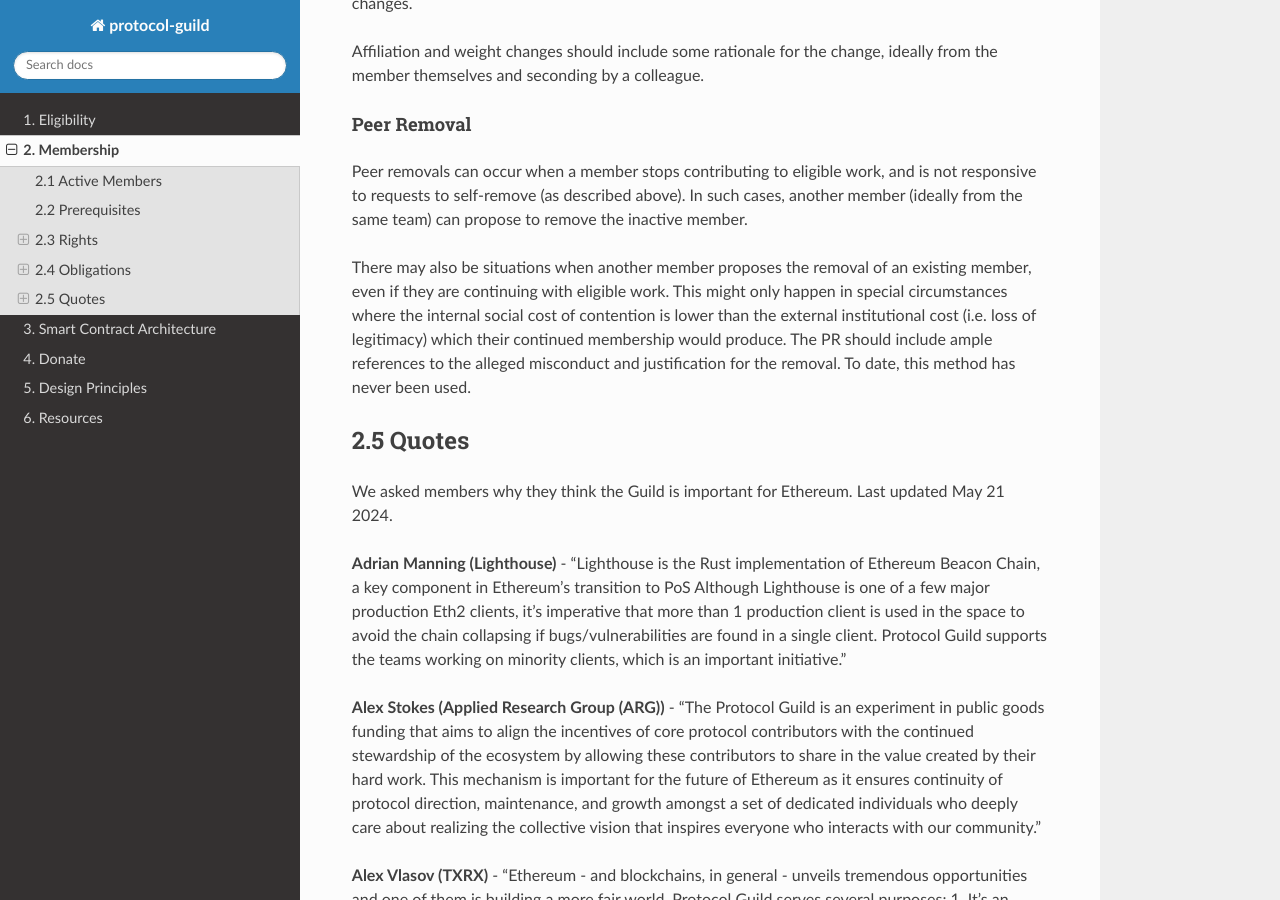
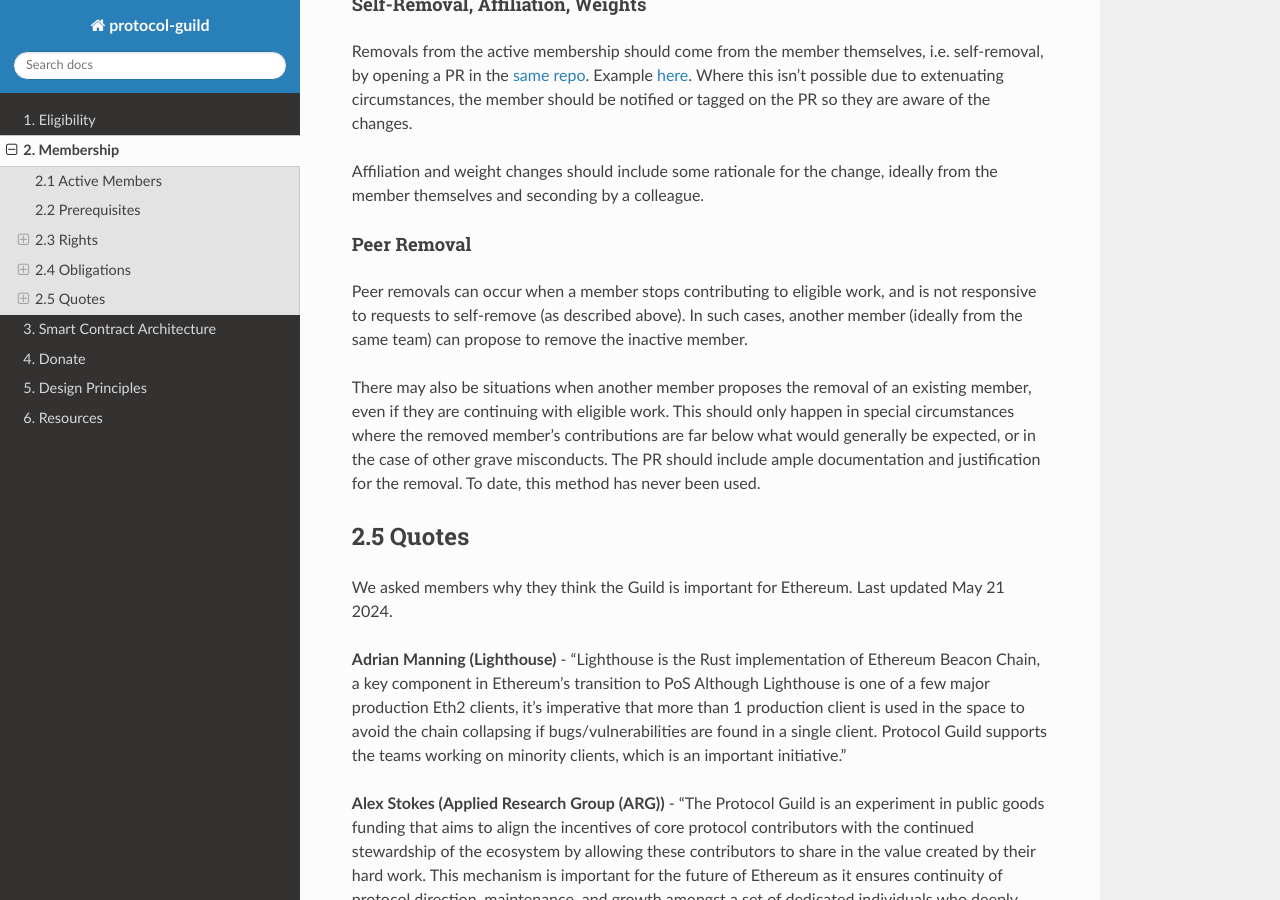
Before and after one commit to protocolguild/documentation, a Sphinx documentation site: the page built from docs/02-membership.md, in a window 1280 px wide and 900 px high, scrolled down 11287 px. Built offline with Sphinx 7.4.7 and the Read the Docs theme 2.0.0, drawn with Linux system fonts in a browser that asks for light colours; some of the changed lines change nothing that is shown; some of the changed text lies outside the part shown.

Commit message:
Update 02-membership.md
incorporate Tim and Piper's wording suggestions

```diff
--- a/docs/02-membership.md
+++ b/docs/02-membership.md
@@ -251,12 +251,16 @@
 
 ### Governance
 
-Only members are invited to govern the mechanism. This may include:
+Protocol Guild members govern the evolution of the mechanism, which may include:
 
 - modifying high-level project elibility
 - discussing which smart contracts to use, and how to operate them
 - setting parameters like how long vests should be
 - how and where to fundraise
+
+Governance **does not** include:
+
+- any control over any vesting funds. e.g. members can't vote to cancel or change the timeline of vesting funds
 
 Typically this takes the shape of rough consensus discussions. In some special cases, decisions needs to be voted on or ratified - learn more in smart contract section.
 
@@ -319,7 +323,7 @@
 
 Peer removals can occur when a member stops contributing to eligible work, and is not responsive to requests to self-remove (as described above). In such cases, another member (ideally from the same team) can propose to remove the inactive member.
 
-There may also be situations when another member proposes the removal of an existing member, even if they are continuing with eligible work. This might only happen in special circumstances where the internal social cost of contention is lower than the external institutional cost (i.e. loss of legitimacy) which their continued membership would produce. The PR should include ample references to the alleged misconduct and justification for the removal. To date, this method has never been used.
+There may also be situations when another member proposes the removal of an existing member, even if they are continuing with eligible work. This should only happen in special circumstances where the removed member's contributions are far below what would generally be expected, or in the case of other grave misconducts. The PR should include ample documentation and justification for the removal. To date, this method has never been used.
 
 ## 2.5 Quotes
 
```
